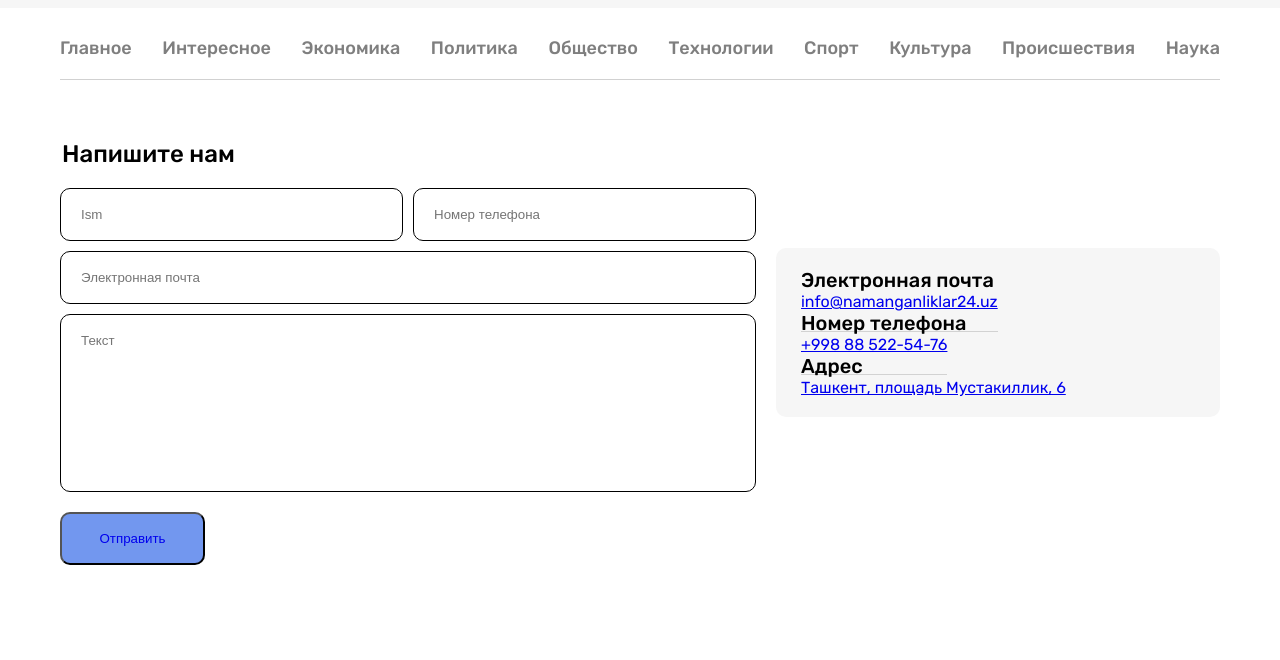
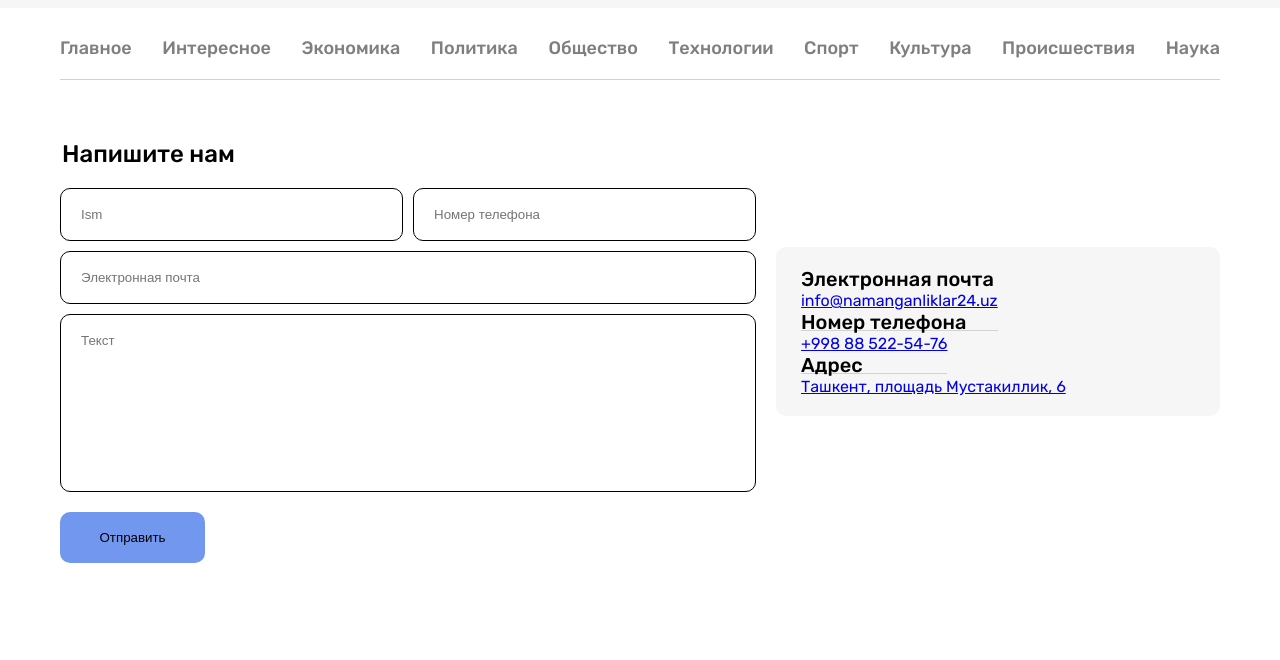
Before and after one commit to Azamatjon0110/ansormed, a plain HTML site: page index.html in a window 1280 px wide. Shown: the part 97-757 px from the top of the page. Drawn offline with Linux system fonts and the light colour scheme.

Commit message:
Change index.html and main.css

```diff
--- a/css/main.css
+++ b/css/main.css
@@ -211,6 +211,7 @@ body{
     padding: 17px 30px;
     background-color: #7297EF;
     border-radius: 10px;
+    border: 1px solid transparent;
 
 }
 
--- a/index.html
+++ b/index.html
@@ -75,10 +75,12 @@
         <div class="container">
             <div class="contact-top">
                 <div class="contact-top-wrap">
-                    <fieldset>
-                        <legend class="Напишите">Напишите нам</legend>
-                        <div class="contact-top-text">
-                            <input class="ismya-text" type="text" placeholder="Ism">
+                    <form>
+
+                        <fieldset>
+                            <legend class="Напишите">Напишите нам</legend>
+                            <div class="contact-top-text">
+                                <input class="ismya-text" type="text" placeholder="Ism">
                             <input class="nomer-text" type="phone" placeholder="Номер телефона">
                         </div>
                         <div class="Электронная-text">
@@ -88,7 +90,8 @@
                             <input class="Текст" type="text" placeholder="Текст">
                         </div>
                     </fieldset>
-                    <button class="Отправить-button"><a href="#" class="Отправить">Отправить</a></button>
+                    <button class="Отправить-button" type="submit">Отправить</button>
+                </form>
                 </div>
                 <div class="contact-bottom">
                     <div class="contact-bottom-title">
```
